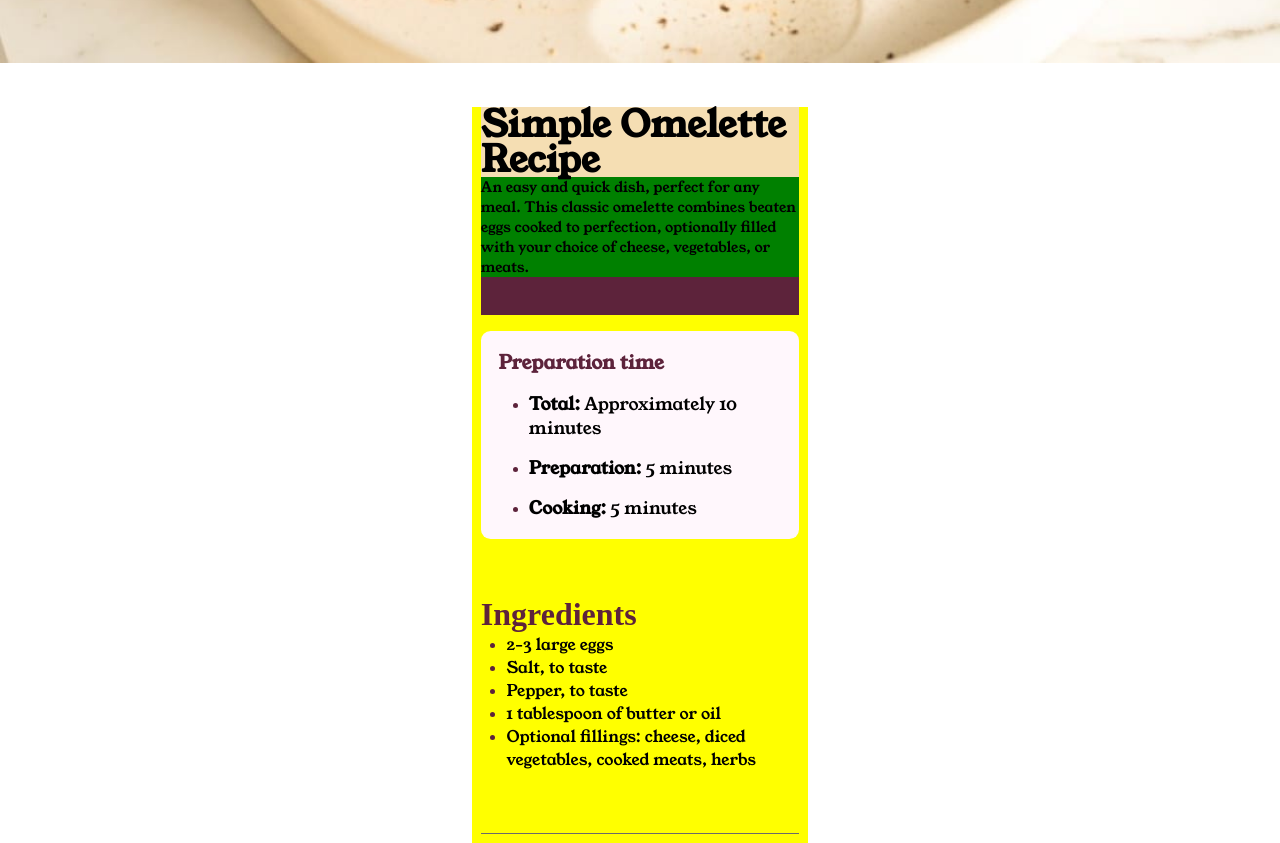
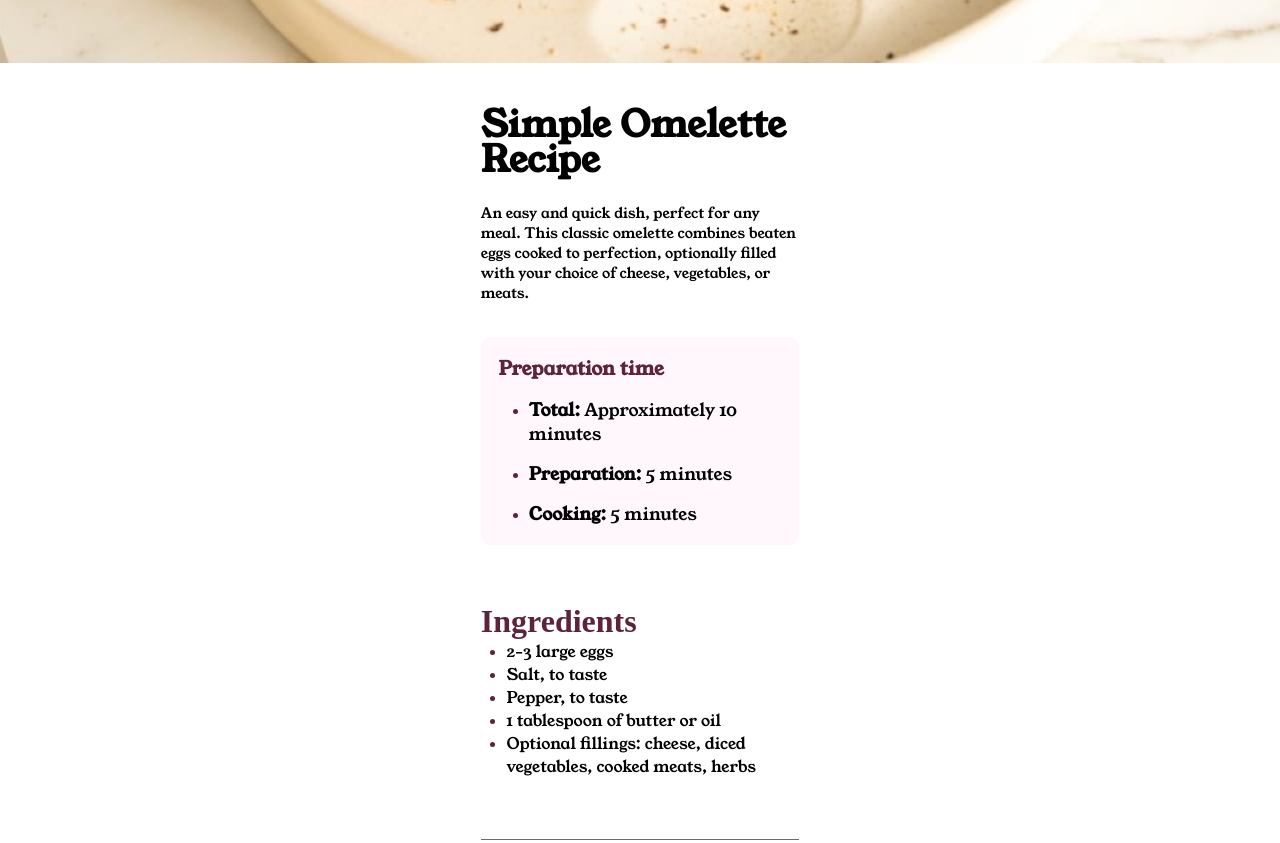
Before and after one commit to kdugaspar/recipe-page-main, a plain HTML site: page index.html in a window 1280 px wide. Shown: the part 522-1365 px from the top of the page. Drawn offline with Linux system fonts and the light colour scheme.

Commit message:
Atualização

```diff
--- a/styles/style.css
+++ b/styles/style.css
@@ -38,8 +38,6 @@ article{
     grid-template-columns: 1fr;
     grid-template-rows: auto;
     gap: 1rem;
-    background-color: white;
-    background-color: yellow;
     width: 21rem;
 }
 
@@ -55,23 +53,20 @@ img {
 
 .sesao-0 {
     justify-content: flex-end;
-    gap: 1rem;
-    height: 13rem;
-    background-color: #5d233b;
+    height: 13.4rem;
 }
 
 h1 {
     font-family: "Young Serif", serif;
     font-size: 2.3rem;
     width: 19.9rem;
+    height: 6rem;
     line-height: 2.2rem;
-    background-color: wheat;
 }
 
 p {
     width: 19.9rem;
     font-size: 0.9rem;
-    background-color: green;
 }
 
 section {}
```
